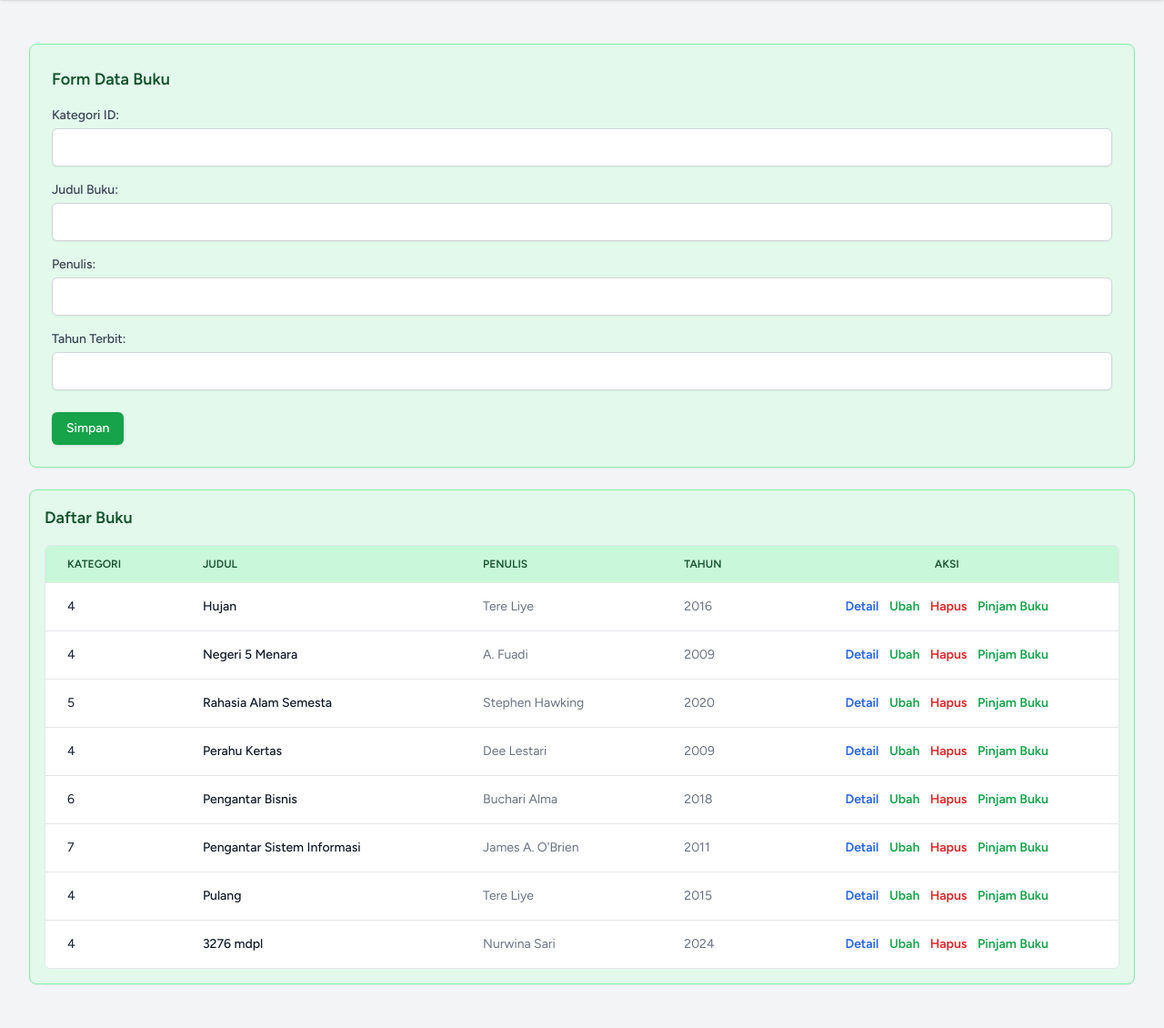
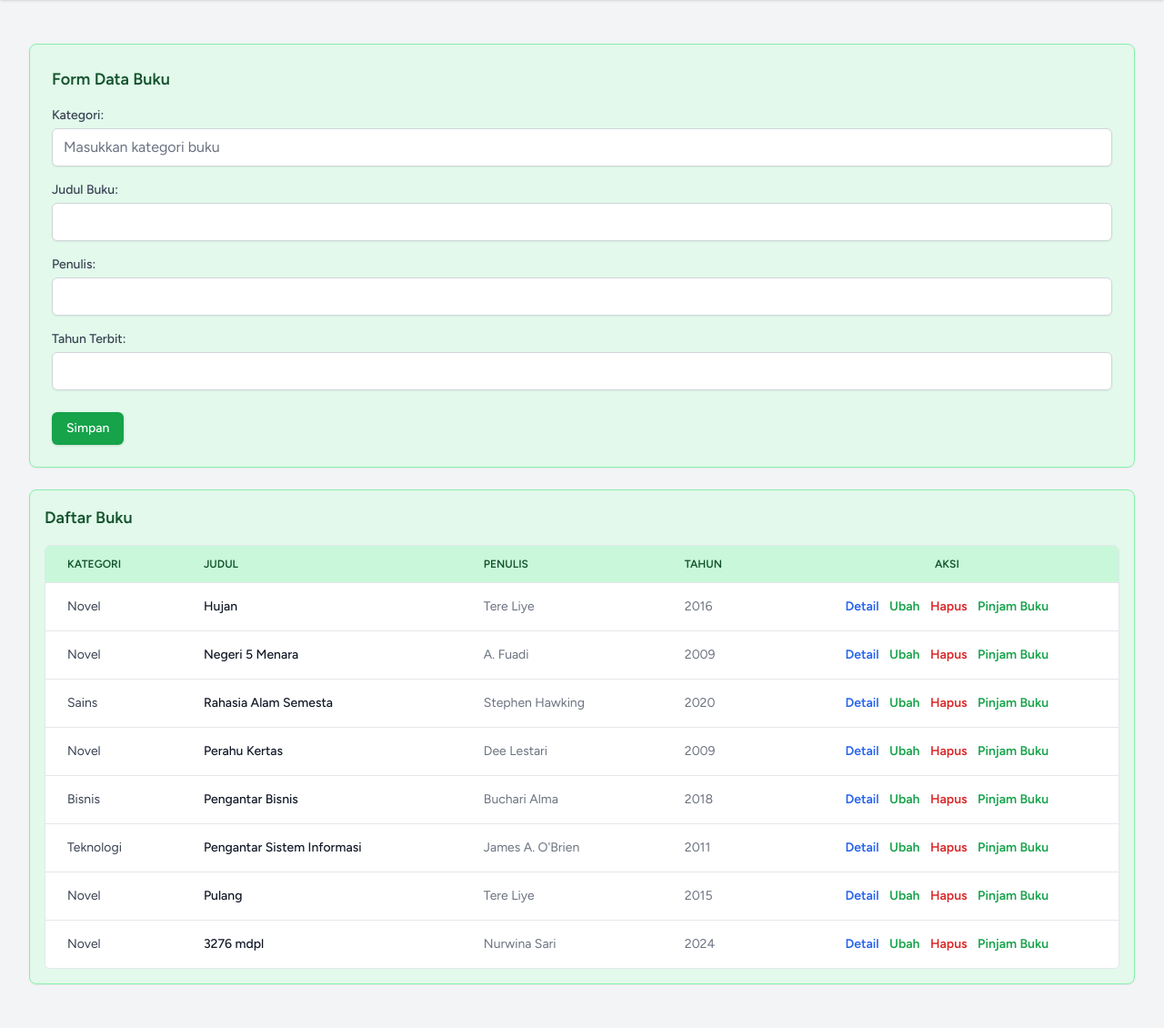
Before and after one commit to fhraannsa/perpustakaan_250441100096, a Laravel app: page /buku in a window 1280 px wide. Shown: the part 171-1301 px from the top of the page at 91% size. Run offline with Laravel 12, Linux system fonts and the light colour scheme; a user stored in the database is signed in; data comes from the database, SQL or seed files in the repository; style sheets or scripts are compiled from the project's sources; some libraries are stand-ins or nearby versions.

Commit message:
soal 6: perbaikan soal no 6

```diff
--- a/app/Http/Controllers/BukuController.php
+++ b/app/Http/Controllers/BukuController.php
@@ -38,10 +38,10 @@ class BukuController extends Controller
 
 
         $request->validate([
-            'judul' => 'required|string|min:3|max:255',
+            'judul' => 'required|string|min:1|max:255',
             'penulis' => 'required|string|max:255',
             'tahun_terbit' => 'required|numeric|digits:4',
-            'kategori_id' => 'required',
+            'kategori_id' =>'required|string|max:100',
         ]);
 
 
--- a/resources/views/buku/index.blade.php
+++ b/resources/views/buku/index.blade.php
@@ -29,8 +29,18 @@
                     <div id="method-container"></div>
 
                     <div class="mb-4">
-                        <label class="block text-sm font-medium text-gray-700 mb-1">Kategori ID:</label>
-                        <input type="text" name="kategori_id" id="input-kategori" class="w-full border-gray-300 rounded-md shadow-sm p-2 border bg-white" required>
+                        <label for="kategori" class="block text-sm font-medium text-gray-700 mb-1">
+                            Kategori:
+                        </label>
+                        <input
+                            type="text"
+                            id="kategori"
+                            name="kategori"
+                            value="{{ old('kategori', $buku->kategori ?? '') }}"
+                            placeholder="Masukkan kategori buku"
+                            class="w-full rounded-md border-gray-300 shadow-sm focus:border-blue-500 focus:ring-blue-500"
+                            required
+                        >
                     </div>
                     <div class="mb-4">
                         <label class="block text-sm font-medium text-gray-700 mb-1">Judul Buku:</label>
@@ -70,7 +80,7 @@
                         <tbody class="bg-white divide-y divide-gray-200">
                             @forelse($bukus as $buku)
                                 <tr class="hover:bg-green-50">
-                                    <td class="px-6 py-4 text-sm text-gray-900">{{ $buku->kategori_id }}</td>
+                                    <td class="px-6 py-4 whitespace-nowrap text-sm text-gray-700">{{ $buku->kategori ?? '-' }} </td>
                                     <td class="px-6 py-4 text-sm font-medium text-gray-900">{{ $buku->judul }}</td>
                                     <td class="px-6 py-4 text-sm text-gray-500">{{ $buku->penulis }}</td>
                                     <td class="px-6 py-4 text-sm text-gray-500">{{ $buku->tahun_terbit }}</td>
```
